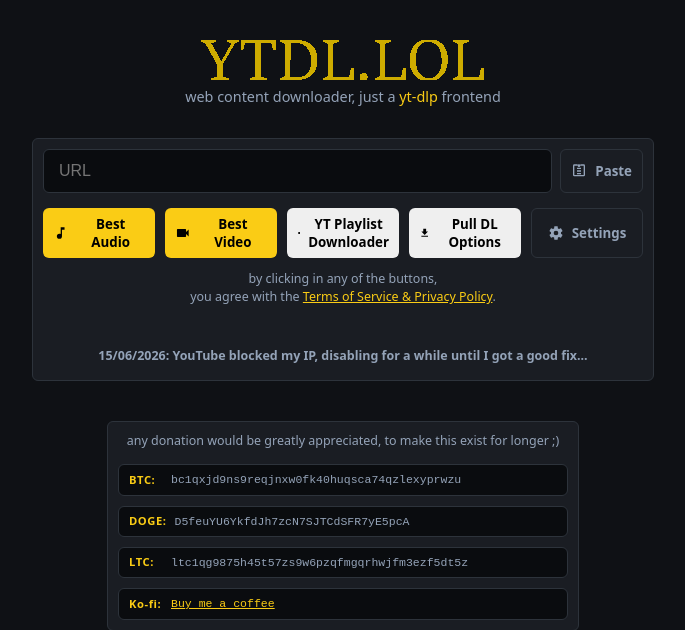
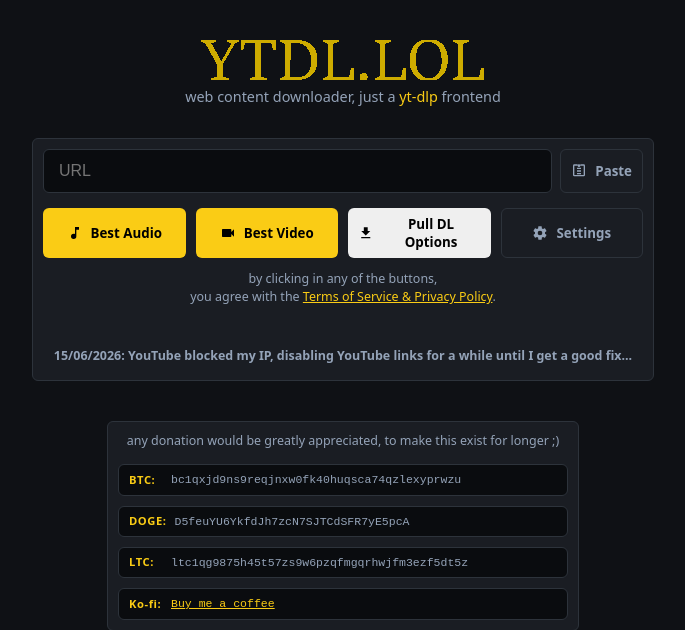
Before and after one commit to zuirx/ytdl-dot-lol, a Django app: page / in a window 1280 px wide. Shown: the top 630 px of the page, without its empty margins (297-982 px from the left). Run offline with Django 5.2, Linux system fonts and the light colour scheme; data comes from the database, SQL or seed files in the repository; data that the repository does not hold is empty; parts of the project's set-up code (start-up, migrations or seed data) failed here and were passed over.

Commit message:
yt blocked

```diff
--- a/main/templates/main/home.html
+++ b/main/templates/main/home.html
@@ -80,13 +80,13 @@
                     Best Video
                 </button>
 
-                <button type="submit" name="action" value="playlist">
+                <!-- <button type="submit" name="action" value="playlist">
                     <svg class="icon" viewBox="0 0 24 24">
                         <path
                             d="M10,15L15.19,12L10,9V15M21.56,7.17C21.69,7.64 21.78,8.27 21.84,9.07C21.91,9.87 21.94,10.56 21.94,11.16L22,12C22,14.19 21.84,15.8 21.56,16.83C21.31,17.73 20.73,18.31 19.83,18.56C19.36,18.69 18.73,18.78 17.93,18.84C17.13,18.91 16.44,18.94 15.84,18.94L15,19C12.81,19 11.2,18.84 10.17,18.56C9.27,18.31 8.69,17.73 8.44,16.83C8.31,16.36 8.22,15.73 8.16,14.93C8.09,14.13 8.06,13.44 8.06,12.84L8,12C8,9.81 8.16,8.2 8.44,7.17C8.69,6.27 9.27,5.69 10.17,5.44C10.64,5.31 11.27,5.22 12.07,5.16C12.87,5.09 13.56,5.06 14.16,5.06L15,5C17.19,5 18.8,5.16 19.83,5.44C20.73,5.69 21.31,6.27 21.56,7.17Z" />
                     </svg>
                     YT Playlist Downloader
-                </button>
+                </button> -->
                 <button type="submit" name="action" value="info">
                     <svg class="icon" viewBox="0 0 24 24">
                         <path d="M5,20H19V18H5M19,9H15V3H9V9H5L12,16L19,9Z" />
@@ -167,7 +167,7 @@
         <p class="button-agree">by clicking in any of the buttons, <br> you agree with the <a href="{% url 'terms-privacy' %}">Terms of Service & Privacy Policy</a>.</p>
 
         <br>
-        <p class="button-agree"><strong>15/06/2026: YouTube blocked my IP, disabling for a while until I got a good fix...</strong></p>
+        <p class="button-agree"><strong>15/06/2026: YouTube blocked my IP, disabling YouTube links for a while until I get a good fix...</strong></p>
 
         {% if dl_opts %}
         <form method="POST" action="{% url 'mix_av' %}" id="mix-form">
--- a/main/views.py
+++ b/main/views.py
@@ -51,6 +51,21 @@ COOKIES_PATH = os.path.abspath(os.path.join(settings.BASE_DIR, 'cookie.txt'))
 
 def _is_youtube(url):
     return 'youtube.com' in url or 'youtu.be' in url
+
+YOUTUBE_BLOCKED_MSG = "YouTube downloads are currently unavailable and will be restored shortly."
+
+def _check_youtube_block(request, url):
+    """Return a redirect response if YouTube is temporarily blocked, else None."""
+    if getattr(settings, 'YOUTUBE_TEMPORARILY_BLOCKED', False) and url and _is_youtube(url):
+        report_error(request, YOUTUBE_BLOCKED_MSG)
+        return redirect('home_yt')
+    return None
+
+def _check_youtube_block_json(url):
+    """Return a JsonResponse if YouTube is temporarily blocked, else None."""
+    if getattr(settings, 'YOUTUBE_TEMPORARILY_BLOCKED', False) and url and _is_youtube(url):
+        return JsonResponse({'error': YOUTUBE_BLOCKED_MSG}, status=503)
+    return None
 
 def _inject_cookies(opts, url):
     if not _is_youtube(url):
@@ -192,6 +207,10 @@ def home_yt(request, subpath=''):
     listvid  = []
     video_id = request.GET.get("v") or request.GET.get("watch")
 
+    block = _check_youtube_block(request, subpath)
+    if block:
+        return block
+
     if "https://www.youtube.com/watch" in subpath:
         return download_yt(request, subpath, video_id, middle="?v=")
     elif "https://youtu.be" in subpath:
@@ -216,6 +235,10 @@ def home_yt(request, subpath=''):
         if not re.search('http', url) and action != 'setting-save':
             report_error(request, 'Invalid link. (we need the https:// or http://)')
             return redirect('home_yt')
+
+        block = _check_youtube_block(request, url)
+        if block:
+            return block
 
         match action:
             case 'info':
@@ -329,6 +352,10 @@ def dl_from_opt(request):
     itag     = parts[0]
     url      = parts[1]
     typeitag = parts[2]
+
+    block = _check_youtube_block(request, url)
+    if block:
+        return block
 
     if itag.startswith('sub:'):
         return download_yt(request, subpath=url, type='subtitle', itag=itag[4:], typeitag='srt')
@@ -518,6 +545,11 @@ def dl_sel_playlist_yt(request):
         report_error(request, "No valid video URLs found in selection.")
         return redirect('home_yt')
 
+    if getattr(settings, 'YOUTUBE_TEMPORARILY_BLOCKED', False):
+        if any(_is_youtube(v) for v in list_vids):
+            report_error(request, YOUTUBE_BLOCKED_MSG)
+            return redirect('home_yt')
+
     zip_type  = request.POST.get("download_type", 'audio')
 
     try:
@@ -568,6 +600,11 @@ def mix_av(request):
         return redirect('home_yt')
 
     url           = request.POST.get("yt_link")
+
+    block = _check_youtube_block(request, url)
+    if block:
+        return block
+
     video_options = [k for k, v in request.POST.items() if k.endswith('_vcheck') and v == 'on']
     audio_options = [k for k, v in request.POST.items() if k.endswith('_acheck') and v == 'on']
 
@@ -651,6 +688,10 @@ def initiate_download(request):
         if not list_vids:
             return JsonResponse({'error': 'No valid video URLs found in selection.'}, status=400)
 
+        if getattr(settings, 'YOUTUBE_TEMPORARILY_BLOCKED', False):
+            if any(_is_youtube(v) for v in list_vids):
+                return JsonResponse({'error': YOUTUBE_BLOCKED_MSG}, status=503)
+
         q = v_quality if download_type == 'video' else a_quality
         task = download_playlist_task.delay(list_vids, download_type=download_type, quality=q)
         return JsonResponse({'task_id': task.id})
@@ -674,6 +715,10 @@ def initiate_download(request):
 
     if not url:
         return JsonResponse({'error': 'No link provided.'}, status=400)
+
+    block = _check_youtube_block_json(url)
+    if block:
+        return block
 
     q = v_quality if type == 'video' else a_quality
     task = download_video_task.delay(url, type=type, itag=itag, typeitag=typeitag, quality=q)
--- a/ytdl/settings.py
+++ b/ytdl/settings.py
@@ -158,3 +158,6 @@ MAX_VIDEO_DURATION = 7200  # 2 hours
 DIR_DOWNLOAD = 'content-downloads'
 DIR_MIX = 'content-mix'
 DIR_PLAYLIST = 'content-playlist'
+
+# Temporary YouTube block toggle
+YOUTUBE_TEMPORARILY_BLOCKED = True
```
